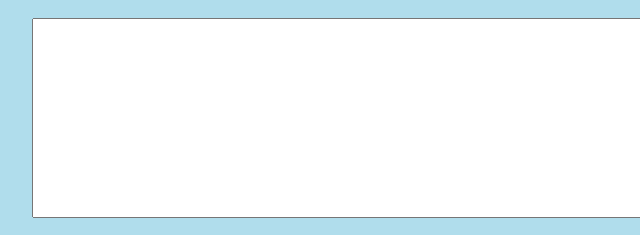
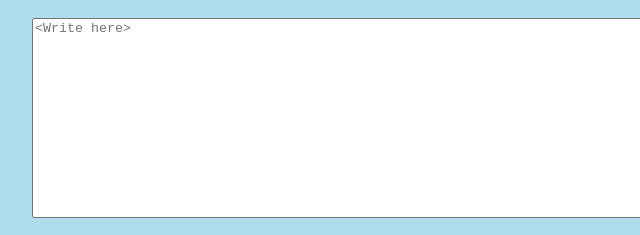
Before and after one commit to HaxorKin/Robot-Speech-Trainer, a website: page index.html in a window 1280 px wide. Shown: the top 235 px of the page, 258-898 px from the left. Drawn offline with Linux system fonts and the light colour scheme.

Commit message:
Touchup on the demo

```diff
--- a/index.html
+++ b/index.html
@@ -514,7 +514,7 @@ function TextChanged(textarea) {
 	</style>
 </head>
 <body>
-	<textarea oninput="TextChanged(this)"></textarea>
+	<textarea oninput="TextChanged(this)" placeholder="<Write here>"></textarea>
 	<textarea id="OUTPUT"></textarea>
 </body>
 </html>
```
